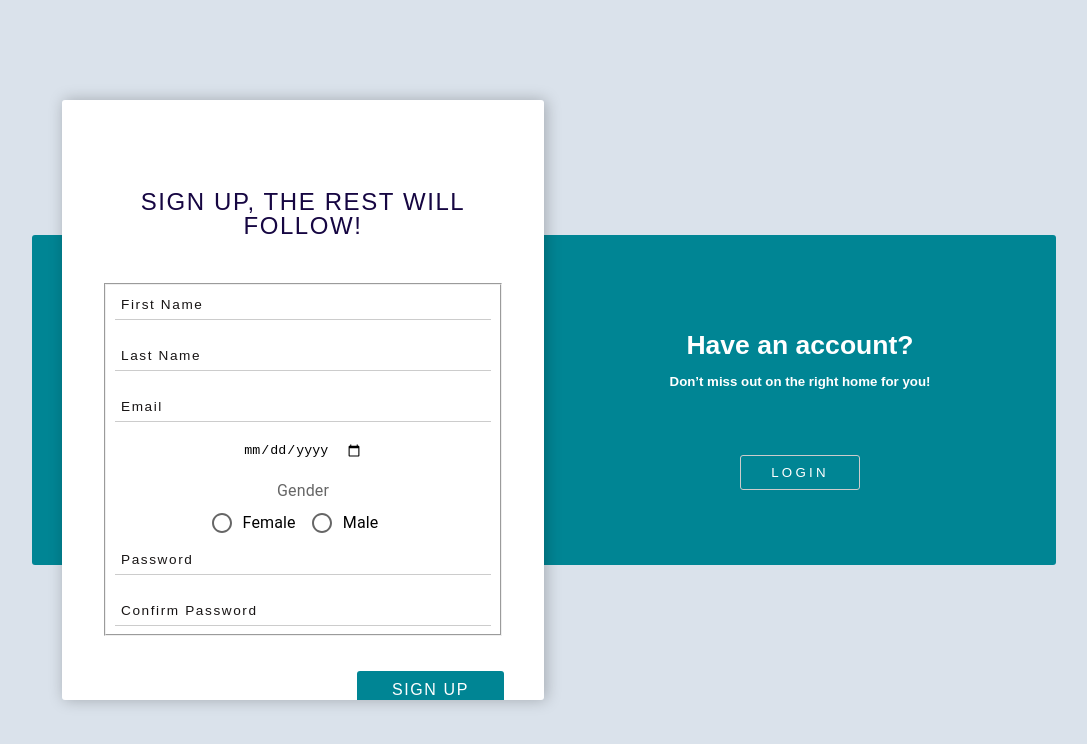
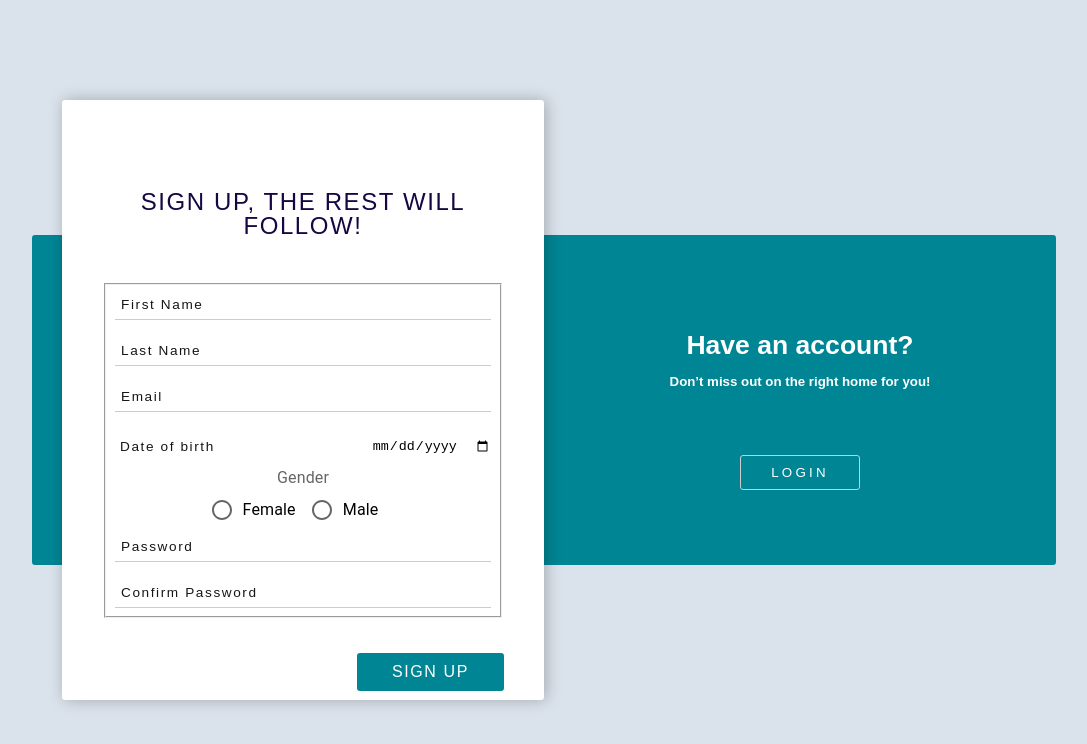
Before and after one commit to VahMats/WorkForce2, a React (Create React App) app in the folder frontend/: page /auth in a window 1280 px wide. Both pictures are taken after a click on the button "JOIN US!". Shown: the top 744 px of the page, without its empty margins (96-1183 px from the left). Built offline with nearby package versions, Linux system fonts and the light colour scheme.

Commit message:
Changed Login

```diff
--- a/frontend/src/components/Login/Login.css
+++ b/frontend/src/components/Login/Login.css
@@ -184,7 +184,7 @@ input::placeholder {
 }
 
 .user_options-forms .forms_field:not(:last-of-type) {
-  margin-bottom: 20px;
+  margin-bottom: 15px;
 }
 .user_options-forms .forms_field-input {
   width: 100%;
@@ -196,6 +196,21 @@ input::placeholder {
   color: rgb(0, 0, 0);
   letter-spacing: 0.1rem;
   transition: border-color 0.2s ease-in-out;
+}
+
+.form-date {
+  display: flex;
+  flex-direction: row;
+  justify-content: space-between;
+  font-size: 0.85rem;
+  font-family: "Montserrat", sans-serif;
+  font-weight: 300;
+  letter-spacing: 0.1rem;
+  color: rgb(24, 21, 21);
+  margin-left: 5px;
+}
+.user_options-forms .forms-date {
+  align-items: flex-start;
 }
 .user_options-forms .forms_field-input:focus {
   border-color: rgb(82, 72, 110);
--- a/frontend/src/components/Login/Login.js
+++ b/frontend/src/components/Login/Login.js
@@ -191,11 +191,11 @@ const Login = () => {
                     }
                     required
                   />
-                </div>
-                <div className="forms_field">
+                              </div>
+                              <div className="form-date">
+                                  <p>Date of birth</p>
                   <input
                     type="date"
-                    placeholder="Date of birth"
                     onChange={(e) =>
                       setRegPocket((prev) => ({
                         ...prev,
@@ -203,8 +203,8 @@ const Login = () => {
                       }))
                     }
                     required
-                  />
-                </div>
+                                  />
+                                  </div>
                 <FormControl component="fieldset">
                   <FormLabel component="legend">Gender</FormLabel>
                   <RadioGroup
```
